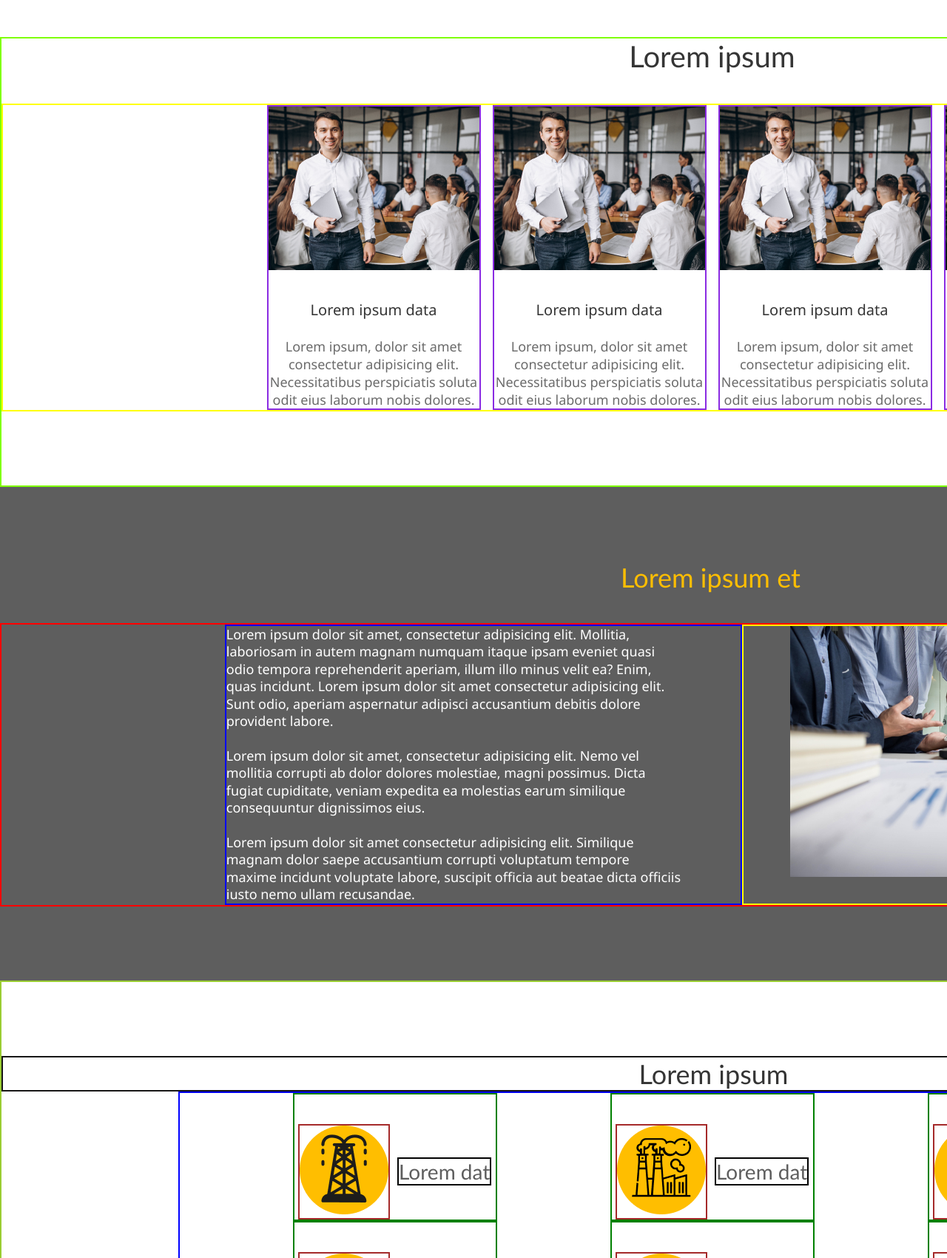
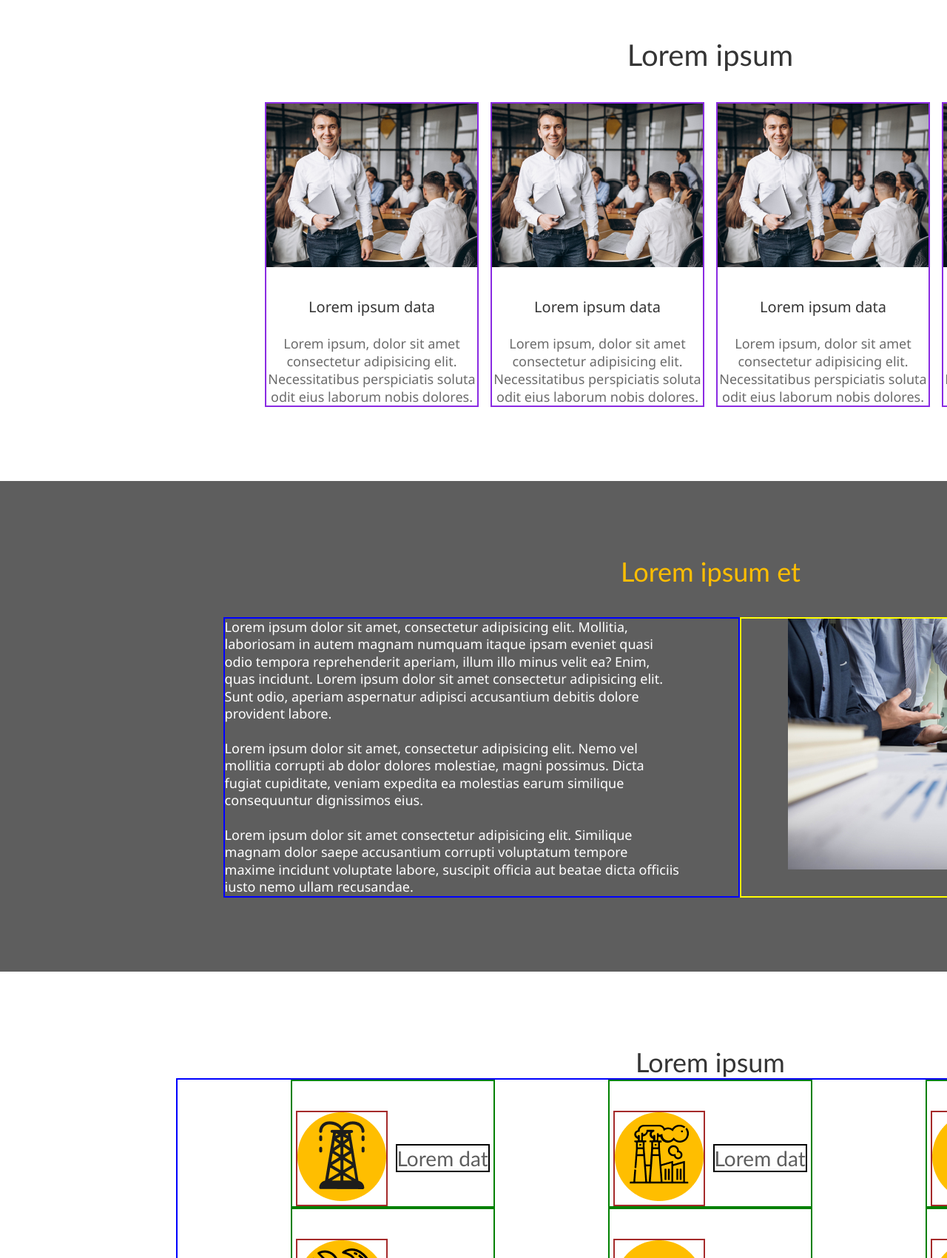
Before and after one commit to Tabex94/LandingPageTest, a plain HTML site: page index.html in a window 1280 px wide. Shown: the part 1100-2800 px from the top of the page at 74% size. Drawn offline with Linux system fonts and the light colour scheme.

Commit message:
sectionBorders

```diff
--- a/style.css
+++ b/style.css
@@ -21,8 +21,6 @@ a{
     width: 20%;
     display: flex;
     margin: auto;
-    border: 1px solid;
-    border-color: blue;
     justify-content: center;
 }
 
@@ -96,9 +94,7 @@ a{
   }
 
   .section1{
-    width: 1921px;
-    border: 2px solid;
-    border-color: chartreuse;
+    width: 1920px;
     padding-bottom: 100px;
   }
 
@@ -111,7 +107,6 @@ a{
   }
 
   .sectionContainer1{
-    border: 2px yellow solid;
     display: flex;
     justify-content: center;
   }
@@ -157,8 +152,7 @@ a{
   }
 
   .sectionContainer2{
-    width: 1921px;
-    border:2px red solid;
+    width: 1920px;
     display: flex;
     justify-content: center;
   }
@@ -182,13 +176,11 @@ a{
   .section3{
     padding-top: 100px;
     padding-bottom: 100px;
-    border: 2px yellowgreen solid;
-    width: 1921px;
+    width: 1920px;
   }
 
   .sectionTitle3{
     width: 100%;
-    border: 2px rgb(23, 22, 22) solid;
     font-size: 36px;
     font-family: 'Trebuchet MS', 'Lucida Sans Unicode', 'Lucida Grande', 'Lucida Sans', Arial, sans-serif;
     color: #353535;
@@ -269,7 +261,6 @@ a{
     padding-top: 100px;
     padding-bottom: 100px;
     background-color: #F8F8F8;
-    border: 1px violet solid;
   }
 
   .sectionSubtitle5{
@@ -317,7 +308,6 @@ a{
   }
 
   .section6{
-    border: 1px rgb(41, 178, 116) solid;
     padding-bottom: 100px;
   }
 
```
